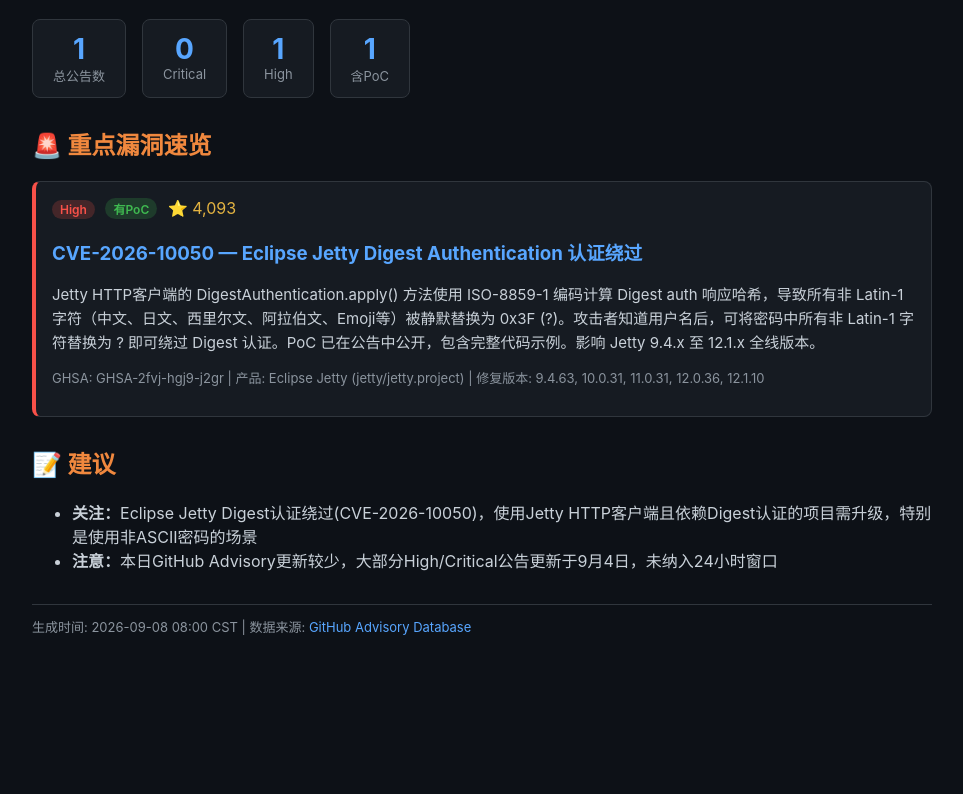
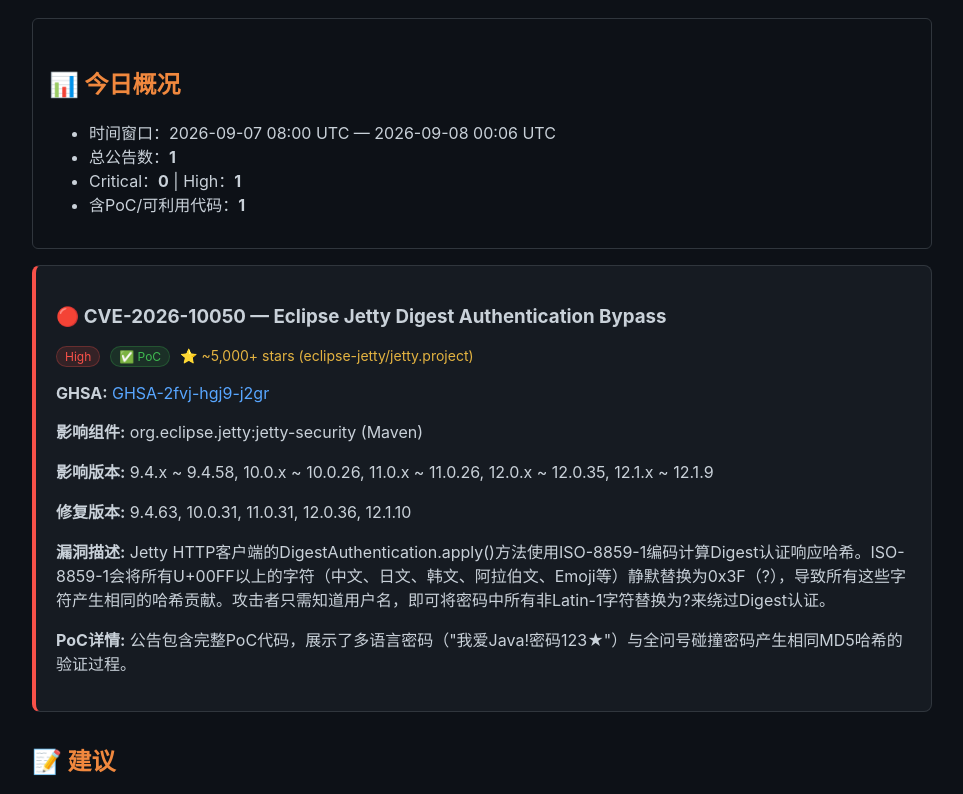
Before and after one commit to JsHuang/sec-advisory-daily, a plain HTML site: page reports/report-2026-09-08.html in a window 1280 px wide. Shown: the part 104-898 px from the top of the page, without its empty margins (158-1121 px from the left). Before the commit the page ends 800 px from the top, so only its background shows below. Drawn offline with Linux system fonts and the light colour scheme.

Commit message:
Add GitHub advisory report 2026-09-08

```diff
--- a/reports/report-2026-09-08.html
+++ b/reports/report-2026-09-08.html
@@ -3,66 +3,59 @@
 <head>
 <meta charset="UTF-8">
 <meta name="viewport" content="width=device-width, initial-scale=1.0">
-<title>GitHub 安全公告日报 - 2026-09-08</title>
+<title>GitHub Advisory 安全日报 - 2026-09-08</title>
 <style>
 body{font-family:-apple-system,BlinkMacSystemFont,'Segoe UI',Roboto,sans-serif;max-width:900px;margin:0 auto;padding:20px;background:#0d1117;color:#c9d1d9}
-h1{color:#58a6ff;border-bottom:2px solid #30363d;padding-bottom:12px}
-h2{color:#f0883e;margin-top:28px}
-.advisory{background:#161b22;border:1px solid #30363d;border-radius:8px;padding:16px;margin:12px 0}
+h1{color:#58a6ff;border-bottom:1px solid #30363d;padding-bottom:12px}
+h2{color:#f0883e;margin-top:30px}
+.card{background:#161b22;border:1px solid #30363d;border-radius:8px;padding:20px;margin:16px 0}
 .severity-high{border-left:4px solid #f85149}
 .severity-critical{border-left:4px solid #da3633}
-.severity-medium{border-left:4px solid #d29922}
-.tag{display:inline-block;padding:2px 8px;border-radius:12px;font-size:12px;font-weight:600;margin-right:6px}
-.tag-high{background:#f8514933;color:#f85149}
-.tag-critical{background:#da363333;color:#da3633}
-.tag-medium{background:#d2992233;color:#d29922}
-.tag-poc{background:#3fb95033;color:#3fb950}
-.stars{color:#e3b341}
+.meta{color:#8b949e;font-size:14px;margin:8px 0}
+.tag{display:inline-block;padding:2px 8px;border-radius:12px;font-size:12px;margin-right:6px}
+.tag-high{background:#f8514922;color:#f85149;border:1px solid #f8514944}
+.tag-critical{background:#da363322;color:#da3633;border:1px solid #da363344}
+.tag-poc{background:#3fb95022;color:#3fb950;border:1px solid #3fb95044}
 a{color:#58a6ff;text-decoration:none}
 a:hover{text-decoration:underline}
-.summary{font-size:15px;line-height:1.6;margin:8px 0}
-.meta{font-size:13px;color:#8b949e}
-.stats{display:flex;gap:16px;flex-wrap:wrap;margin:16px 0}
-.stat-card{background:#161b22;border:1px solid #30363d;border-radius:8px;padding:12px 20px;text-align:center}
-.stat-num{font-size:28px;font-weight:700;color:#58a6ff}
-.stat-label{font-size:13px;color:#8b949e}
+.summary{background:#0d1117;border:1px solid #30363d;border-radius:6px;padding:16px;margin:12px 0}
+.stars{color:#e3b341}
 </style>
 </head>
 <body>
-<h1>🛡️ GitHub 安全公告日报 - 2026-09-08</h1>
-
-<div class="stats">
-<div class="stat-card"><div class="stat-num">1</div><div class="stat-label">总公告数</div></div>
-<div class="stat-card"><div class="stat-num">0</div><div class="stat-label">Critical</div></div>
-<div class="stat-card"><div class="stat-num">1</div><div class="stat-label">High</div></div>
-<div class="stat-card"><div class="stat-num">1</div><div class="stat-label">含PoC</div></div>
+<h1>🛡️ GitHub Advisory 安全日报 — 2026-09-08</h1>
+<div class="summary">
+<h2>📊 今日概况</h2>
+<ul>
+<li>时间窗口：2026-09-07 08:00 UTC — 2026-09-08 00:06 UTC</li>
+<li>总公告数：<strong>1</strong></li>
+<li>Critical：<strong>0</strong> | High：<strong>1</strong></li>
+<li>含PoC/可利用代码：<strong>1</strong></li>
+</ul>
 </div>
 
-<h2>🚨 重点漏洞速览</h2>
-
-<div class="advisory severity-high">
-<div>
+<div class="card severity-high">
+<h3>🔴 CVE-2026-10050 — Eclipse Jetty Digest Authentication Bypass</h3>
+<div class="meta">
 <span class="tag tag-high">High</span>
-<span class="tag tag-poc">有PoC</span>
-<span class="stars">⭐ 4,093</span>
+<span class="tag tag-poc">✅ PoC</span>
+<span class="stars">⭐ ~5,000+ stars (eclipse-jetty/jetty.project)</span>
 </div>
-<h3><a href="https://github.com/advisories/GHSA-2fvj-hgj9-j2gr" target="_blank">CVE-2026-10050 — Eclipse Jetty Digest Authentication 认证绕过</a></h3>
-<p class="summary">
-Jetty HTTP客户端的 DigestAuthentication.apply() 方法使用 ISO-8859-1 编码计算 Digest auth 响应哈希，导致所有非 Latin-1 字符（中文、日文、西里尔文、阿拉伯文、Emoji等）被静默替换为 0x3F (?)。攻击者知道用户名后，可将密码中所有非 Latin-1 字符替换为 ? 即可绕过 Digest 认证。PoC 已在公告中公开，包含完整代码示例。影响 Jetty 9.4.x 至 12.1.x 全线版本。
-</p>
-<p class="meta">
-GHSA: GHSA-2fvj-hgj9-j2gr | 产品: Eclipse Jetty (jetty/jetty.project) | 修复版本: 9.4.63, 10.0.31, 11.0.31, 12.0.36, 12.1.10
-</p>
+<p><strong>GHSA:</strong> <a href="https://github.com/advisories/GHSA-2fvj-hgj9-j2gr">GHSA-2fvj-hgj9-j2gr</a></p>
+<p><strong>影响组件:</strong> org.eclipse.jetty:jetty-security (Maven)</p>
+<p><strong>影响版本:</strong> 9.4.x ~ 9.4.58, 10.0.x ~ 10.0.26, 11.0.x ~ 11.0.26, 12.0.x ~ 12.0.35, 12.1.x ~ 12.1.9</p>
+<p><strong>修复版本:</strong> 9.4.63, 10.0.31, 11.0.31, 12.0.36, 12.1.10</p>
+<p><strong>漏洞描述:</strong> Jetty HTTP客户端的DigestAuthentication.apply()方法使用ISO-8859-1编码计算Digest认证响应哈希。ISO-8859-1会将所有U+00FF以上的字符（中文、日文、韩文、阿拉伯文、Emoji等）静默替换为0x3F（?），导致所有这些字符产生相同的哈希贡献。攻击者只需知道用户名，即可将密码中所有非Latin-1字符替换为?来绕过Digest认证。</p>
+<p><strong>PoC详情:</strong> 公告包含完整PoC代码，展示了多语言密码（"我爱Java!密码123★"）与全问号碰撞密码产生相同MD5哈希的验证过程。</p>
 </div>
 
 <h2>📝 建议</h2>
 <ul>
-<li><strong>关注：</strong>Eclipse Jetty Digest认证绕过(CVE-2026-10050)，使用Jetty HTTP客户端且依赖Digest认证的项目需升级，特别是使用非ASCII密码的场景</li>
-<li><strong>注意：</strong>本日GitHub Advisory更新较少，大部分High/Critical公告更新于9月4日，未纳入24小时窗口</li>
+<li><strong>Jetty Digest Auth Bypass:</strong> 使用非ASCII密码的场景（特别是CJK语言用户）风险最高。升级至修复版本。</li>
 </ul>
 
-<p class="meta" style="margin-top:32px;border-top:1px solid #30363d;padding-top:12px">
-生成时间: 2026-09-08 08:00 CST | 数据来源: <a href="https://api.github.com/advisories">GitHub Advisory Database</a>
-</p>
+<div class="summary" style="margin-top:30px">
+<p style="color:#8b949e;font-size:13px">报告生成时间: 2026-09-08 08:06 CST | 数据来源: GitHub Advisory Database API</p>
+</div>
 </body>
 </html>
```
